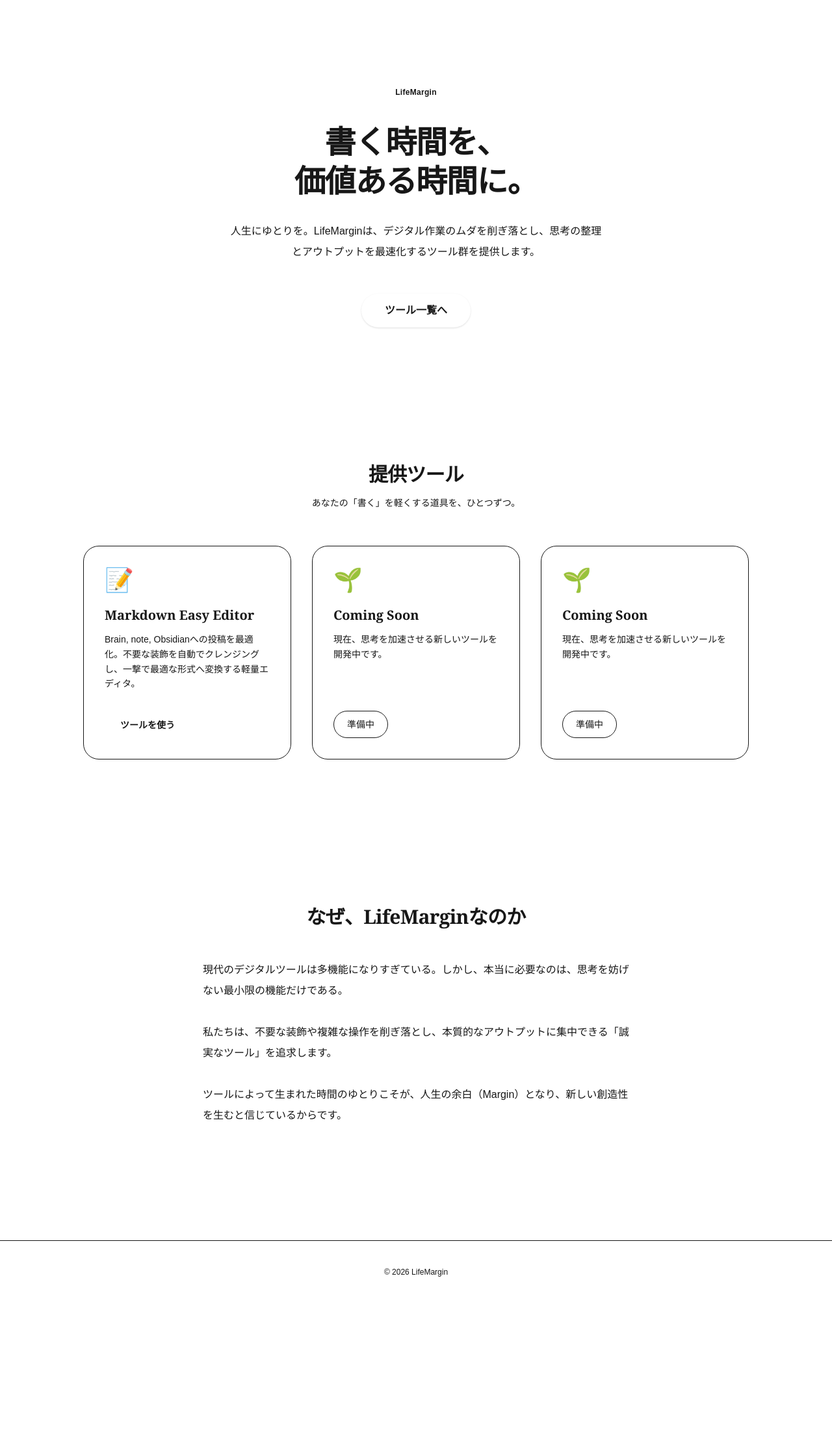
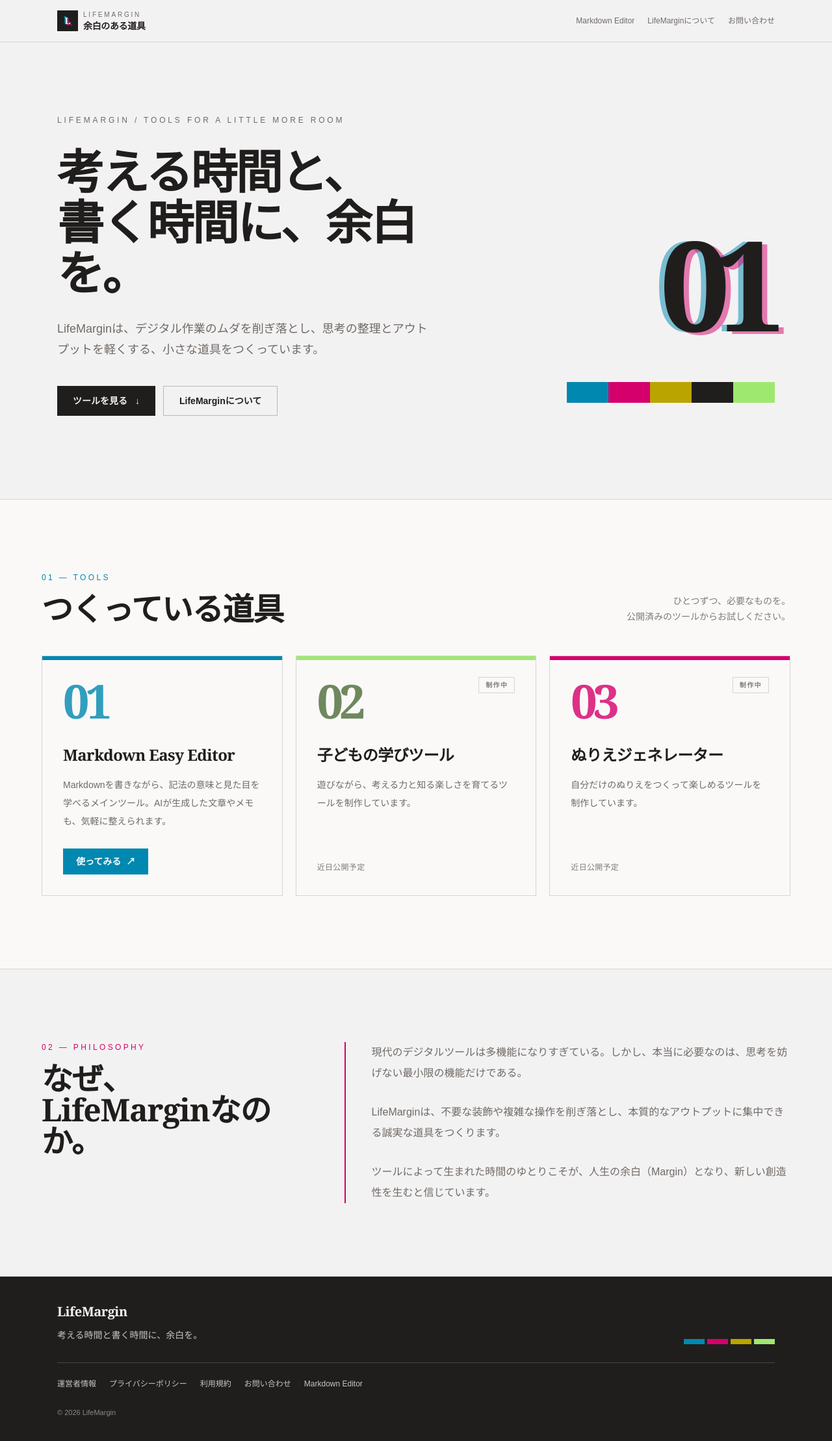
Before and after one commit to Chizmo-byte/markdown-easy-editor, a Next.js app: page / in a window 1280 px wide. Shown: the top 2218 px of the page at 65% size. Before the commit the page ends 2006 px from the top, so only its background shows below. Built offline with nearby package versions, Linux system fonts and the light colour scheme.

Commit message:
feat: refine LifeMargin proof sheet hero

```diff
--- a/src/app/page.tsx
+++ b/src/app/page.tsx
@@ -1,158 +1,125 @@
-/**
- * LifeMargin ランディングページ（ルート /）。
- *
- * 「デジタルツールプラットフォーム」を、温かいオフホワイトの紙の上に置かれた
- * document のように見せる。重要な見出しはセリフ（明朝）で品よく、CTA だけ 1 色の
- * 親しみやすいグリーンで効かせる。均等な格子感を避け、たっぷりの余白で「人生の余白」
- * を感じさせる。デザイントークンと原則は DESIGN.md に従う。
- *
- * ツールは TOOLS 配列で管理し、カードを 1 枚増やすだけで拡張できる。
- */
+import Link from "next/link";
+import { SiteFooter } from "@/components/shared/SiteFooter";
+import { SiteHeader } from "@/components/shared/SiteHeader";
 
-import Link from "next/link";
-
-/** 提供ツール 1 件分のメタ情報。`comingSoon` のときは href を持たない。 */
 interface Tool {
-  /** カード見出しのアイコン（軽量化のため絵文字で表現）。 */
-  icon: string;
+  number: string;
   name: string;
   description: string;
-  /** 遷移先。未公開ツールは undefined。 */
   href?: string;
-  comingSoon?: boolean;
+  status: "available" | "coming";
+  accent: "cyan" | "magenta" | "lime";
 }
 
 const TOOLS: ReadonlyArray<Tool> = [
   {
-    icon: "📝",
+    number: "01",
     name: "Markdown Easy Editor",
-    description:
-      "Brain, note, Obsidianへの投稿を最適化。不要な装飾を自動でクレンジングし、一撃で最適な形式へ変換する軽量エディタ。",
+    description: "Markdownを書きながら、記法の意味と見た目を学べるメインツール。AIが生成した文章やメモも、気軽に整えられます。",
     href: "/editor",
+    status: "available",
+    accent: "cyan",
   },
   {
-    icon: "🌱",
-    name: "Coming Soon",
-    description: "現在、思考を加速させる新しいツールを開発中です。",
-    comingSoon: true,
+    number: "02",
+    name: "子どもの学びツール",
+    description: "遊びながら、考える力と知る楽しさを育てるツールを制作しています。",
+    status: "coming",
+    accent: "lime",
   },
   {
-    icon: "🌱",
-    name: "Coming Soon",
-    description: "現在、思考を加速させる新しいツールを開発中です。",
-    comingSoon: true,
+    number: "03",
+    name: "ぬりえジェネレーター",
+    description: "自分だけのぬりえをつくって楽しめるツールを制作しています。",
+    status: "coming",
+    accent: "magenta",
   },
 ];
 
 const PHILOSOPHY: ReadonlyArray<string> = [
   "現代のデジタルツールは多機能になりすぎている。しかし、本当に必要なのは、思考を妨げない最小限の機能だけである。",
-  "私たちは、不要な装飾や複雑な操作を削ぎ落とし、本質的なアウトプットに集中できる「誠実なツール」を追求します。",
-  "ツールによって生まれた時間のゆとりこそが、人生の余白（Margin）となり、新しい創造性を生むと信じているからです。",
+  "LifeMarginは、不要な装飾や複雑な操作を削ぎ落とし、本質的なアウトプットに集中できる誠実な道具をつくります。",
+  "ツールによって生まれた時間のゆとりこそが、人生の余白（Margin）となり、新しい創造性を生むと信じています。",
 ];
 
-/** 提供ツールカード。公開済みは緑の CTA、未公開は淡いグリーンの面で「Coming Soon」。 */
-function ToolCard({ icon, name, description, href, comingSoon }: Tool) {
-  const live = !comingSoon && href;
-  return (
-    <div
-      className={
-        "flex flex-col rounded-3xl border border-hairline p-8 transition-shadow " +
-        (live ? "bg-surface hover:shadow-md" : "bg-accent-soft/60")
-      }
-    >
-      <div className="text-4xl" aria-hidden>
-        {icon}
+const ACCENT_CLASSES = {
+  cyan: { line: "bg-[#0088b0]", number: "text-[#0088b0]", button: "bg-[#0088b0] text-white hover:bg-[#006f91]" },
+  magenta: { line: "bg-[#d6006c]", number: "text-[#d6006c]", button: "bg-[#d6006c] text-white hover:bg-[#b4005a]" },
+  lime: { line: "bg-[#9fe870]", number: "text-[#4d6d38]", button: "border-[#b8c9ae] bg-[#f2f8ed] text-[#4d6d38]" },
+} as const;
+
+function ToolCard({ tool }: { tool: Tool }) {
+  const accent = ACCENT_CLASSES[tool.accent];
+  const card = (
+    <article className="group relative flex min-h-[300px] flex-col overflow-hidden border border-[#d8d5d2] bg-[#faf9f8] p-7 transition-transform duration-200 hover:-translate-y-1 hover:shadow-[8px_8px_0_#d8d5d2] sm:p-8">
+      <div className={`absolute inset-x-0 top-0 h-1.5 ${accent.line}`} />
+      <div className="flex items-start justify-between gap-4">
+        <span className={`font-serif text-7xl font-bold leading-none tracking-[-0.08em] opacity-80 ${accent.number}`} aria-hidden="true">{tool.number}</span>
+        {tool.status === "coming" ? <span className="border border-[#d8d5d2] px-2.5 py-1 text-[10px] font-semibold uppercase tracking-[0.14em] text-[#817a75]">制作中</span> : null}
       </div>
-      <h3 className="mt-5 font-serif text-xl font-semibold text-ink">{name}</h3>
-      <p className="mt-3 flex-1 text-sm leading-relaxed text-ink-secondary">
-        {description}
-      </p>
-      <div className="mt-8">
-        {live ? (
-          <Link
-            href={href}
-            className="inline-flex items-center rounded-full bg-accent px-6 py-2.5 text-sm font-semibold text-accent-ink transition-colors hover:bg-accent-hover active:scale-95"
-          >
-            ツールを使う
-          </Link>
+      <h3 className="mt-8 font-serif text-2xl font-bold tracking-tight text-[#201e1d]">{tool.name}</h3>
+      <p className="mt-4 flex-1 text-sm leading-7 text-[#6f6a66]">{tool.description}</p>
+      <div className="mt-7">
+        {tool.status === "available" && tool.href ? (
+          <span className={`inline-flex items-center px-5 py-2.5 text-sm font-semibold transition-colors ${accent.button}`}>使ってみる <span className="ml-2" aria-hidden="true">↗</span></span>
         ) : (
-          <span className="inline-flex items-center rounded-full border border-hairline bg-surface/70 px-5 py-2.5 text-sm font-medium text-ink-muted">
-            準備中
-          </span>
+          <span className="text-xs font-medium tracking-wide text-[#817a75]">近日公開予定</span>
         )}
       </div>
-    </div>
+    </article>
   );
+
+  return tool.href ? <Link href={tool.href} aria-label={`${tool.name}を開く`}>{card}</Link> : card;
 }
 
 export default function LandingPage() {
   return (
-    <div className="flex min-h-screen flex-col bg-canvas text-ink">
-      {/* A. Hero Section */}
-      <section className="px-6 py-28 sm:py-32">
-        <div className="mx-auto max-w-3xl text-center">
-          <span className="inline-flex items-center rounded-full bg-accent-soft px-4 py-1.5 text-xs font-semibold tracking-wide text-accent-ink">
-            LifeMargin
-          </span>
-          <h1 className="mt-8 font-serif text-4xl font-bold leading-[1.25] tracking-tight text-ink sm:text-5xl sm:leading-[1.25]">
-            書く時間を、
-            <br className="hidden sm:block" />
-            価値ある時間に。
+    <div className="min-h-screen bg-[#f3f2f2] text-[#201e1d]">
+      <SiteHeader />
+      <main>
+        <section className="mx-auto max-w-6xl px-6 pb-24 pt-20 sm:pb-32 sm:pt-28">
+          <div className="grid items-end gap-12 lg:grid-cols-[1.15fr_0.85fr] lg:gap-20">
+            <div>
+              <p className="text-xs font-medium uppercase tracking-[0.32em] text-[#6f6a66]">LifeMargin / Tools for a little more room</p>
+              <h1 className="mt-8 max-w-3xl font-serif text-5xl font-bold leading-[1.08] tracking-[-0.04em] sm:text-7xl">
+                考える時間と、<br />
+                <span className="relative inline-block">書く時間に、<span className="relative">余白を。</span></span>
               </h1>
-          <p className="mx-auto mt-8 max-w-xl text-base leading-loose text-ink-secondary">
-            人生にゆとりを。LifeMarginは、デジタル作業のムダを削ぎ落とし、思考の整理とアウトプットを最速化するツール群を提供します。
-          </p>
-          <div className="mt-12">
-            <a
-              href="#tools"
-              className="inline-flex items-center justify-center rounded-full bg-accent px-9 py-3.5 text-base font-semibold text-accent-ink shadow-sm transition-colors hover:bg-accent-hover active:scale-95"
-            >
-              ツール一覧へ
-            </a>
+              <p className="mt-8 max-w-xl text-base leading-8 text-[#6f6a66] sm:text-lg">LifeMarginは、デジタル作業のムダを削ぎ落とし、思考の整理とアウトプットを軽くする、小さな道具をつくっています。</p>
+              <div className="mt-10 flex flex-wrap gap-3">
+                <a href="#tools" className="inline-flex items-center bg-[#201e1d] px-6 py-3 text-sm font-semibold text-[#f3f2f2] transition-colors hover:bg-[#0088b0]">ツールを見る <span className="ml-3" aria-hidden="true">↓</span></a>
+                <Link href="/about" className="inline-flex items-center border border-[#bdb8b4] px-6 py-3 text-sm font-semibold text-[#201e1d] hover:border-[#201e1d]">LifeMarginについて</Link>
+              </div>
+            </div>
+            <div className="relative min-h-[230px] lg:min-h-[300px]" aria-hidden="true">
+              <div className="absolute right-4 top-0 font-serif text-[12rem] font-bold leading-none tracking-[-0.12em] text-[#0088b0]/50">01</div>
+              <div className="absolute right-0 top-1 font-serif text-[12rem] font-bold leading-none tracking-[-0.12em] text-[#d6006c]/50">01</div>
+              <div className="absolute right-2 top-0 font-serif text-[12rem] font-bold leading-none tracking-[-0.12em] text-[#201e1d]">01</div>
+              <div className="absolute bottom-5 right-0 flex">
+                <span className="h-8 w-16 bg-[#0088b0]" /><span className="h-8 w-16 bg-[#d6006c]" /><span className="h-8 w-16 bg-[#b9a400]" /><span className="h-8 w-16 bg-[#201e1d]" /><span className="h-8 w-16 bg-[#9fe870]" />
+              </div>
             </div>
           </div>
         </section>
 
-      {/* B. Tool Grid Section */}
-      <section id="tools" className="scroll-mt-10 px-6 py-20">
-        <div className="mx-auto max-w-5xl">
-          <h2 className="text-center font-serif text-3xl font-semibold tracking-tight text-ink">
-            提供ツール
-          </h2>
-          <p className="mt-4 text-center text-sm text-ink-muted">
-            あなたの「書く」を軽くする道具を、ひとつずつ。
-          </p>
-          <div className="mt-14 grid grid-cols-1 gap-8 md:grid-cols-2 lg:grid-cols-3">
-            {TOOLS.map((tool, i) => (
-              <ToolCard key={`${tool.name}-${i}`} {...tool} />
-            ))}
+        <section id="tools" className="border-y border-[#d8d5d2] bg-[#faf9f8] px-6 py-20 scroll-mt-10 sm:py-28">
+          <div className="mx-auto max-w-6xl">
+            <div className="flex items-end justify-between gap-6">
+              <div><p className="text-xs font-medium uppercase tracking-[0.28em] text-[#0088b0]">01 — Tools</p><h2 className="mt-4 font-serif text-4xl font-bold tracking-tight sm:text-5xl">つくっている道具</h2></div>
+              <p className="hidden max-w-xs text-right text-sm leading-6 text-[#817a75] sm:block">ひとつずつ、必要なものを。<br />公開済みのツールからお試しください。</p>
             </div>
+            <div className="mt-12 grid grid-cols-1 gap-5 md:grid-cols-3">{TOOLS.map((tool) => <ToolCard key={tool.number} tool={tool} />)}</div>
           </div>
         </section>
 
-      {/* C. Philosophy Section（AdSense対策・独自コンテンツ） */}
-      <section className="px-6 py-20">
-        <div className="mx-auto max-w-3xl rounded-3xl bg-accent-soft px-8 py-16 sm:px-14">
-          <h2 className="text-center font-serif text-3xl font-semibold tracking-tight text-ink">
-            なぜ、LifeMarginなのか
-          </h2>
-          <div className="mt-12 space-y-8">
-            {PHILOSOPHY.map((paragraph) => (
-              <p
-                key={paragraph}
-                className="text-base leading-loose text-ink-secondary"
-              >
-                {paragraph}
-              </p>
-            ))}
-          </div>
+        <section className="px-6 py-20 sm:py-28">
+          <div className="mx-auto grid max-w-6xl gap-12 lg:grid-cols-[0.7fr_1.3fr] lg:gap-24">
+            <div><p className="text-xs font-medium uppercase tracking-[0.28em] text-[#d6006c]">02 — Philosophy</p><h2 className="mt-4 font-serif text-4xl font-bold tracking-tight sm:text-5xl">なぜ、<br />LifeMarginなのか。</h2></div>
+            <div className="space-y-7 border-l-2 border-[#d6006c] pl-6 sm:pl-10">{PHILOSOPHY.map((paragraph) => <p key={paragraph} className="text-base leading-8 text-[#6f6a66]">{paragraph}</p>)}</div>
           </div>
         </section>
-
-      {/* D. Footer */}
-      <footer className="mt-8 border-t border-hairline px-6 py-10">
-        <p className="text-center text-xs text-ink-muted">© 2026 LifeMargin</p>
-      </footer>
+      </main>
+      <SiteFooter />
     </div>
   );
 }
--- a/src/components/shared/SiteFooter.tsx
+++ b/src/components/shared/SiteFooter.tsx
@@ -2,20 +2,28 @@ import Link from "next/link";
 
 export function SiteFooter() {
   return (
-    <footer className="mt-auto border-t border-zinc-200 bg-white">
-      <div className="mx-auto flex w-full max-w-6xl flex-col gap-5 px-4 py-8 text-xs text-zinc-500 sm:px-6">
-        <div>
-          <Link href="/" className="font-semibold tracking-wide text-zinc-800 hover:text-indigo-600">LifeMargin</Link>
-          <p className="mt-1">考える時間と書く時間に、余白を。</p>
+    <footer className="mt-auto border-t border-[#d8d5d2] bg-[#201e1d] text-[#f3f2f2]">
+      <div className="mx-auto flex w-full max-w-6xl flex-col gap-7 px-4 py-10 sm:px-6">
+        <div className="flex flex-col justify-between gap-6 sm:flex-row sm:items-end">
+          <div>
+            <Link href="/" className="font-serif text-xl font-bold tracking-tight hover:text-[#9fe870]">LifeMargin</Link>
+            <p className="mt-2 max-w-sm text-sm leading-7 text-[#c8c3bf]">考える時間と書く時間に、余白を。</p>
+          </div>
+          <div className="flex items-end gap-1" aria-hidden="true">
+            <span className="h-2 w-8 bg-[#0088b0]" />
+            <span className="h-2 w-8 bg-[#d6006c]" />
+            <span className="h-2 w-8 bg-[#b9a400]" />
+            <span className="h-2 w-8 bg-[#9fe870]" />
+          </div>
         </div>
-        <nav aria-label="フッターナビゲーション" className="flex flex-wrap gap-x-5 gap-y-2">
-          <Link href="/about" className="hover:text-indigo-600">運営者情報</Link>
-          <Link href="/privacy" className="hover:text-indigo-600">プライバシーポリシー</Link>
-          <Link href="/terms" className="hover:text-indigo-600">利用規約</Link>
-          <Link href="/contact" className="hover:text-indigo-600">お問い合わせ</Link>
-          <Link href="/editor" className="hover:text-indigo-600">Markdown Editor</Link>
+        <nav aria-label="フッターナビゲーション" className="flex flex-wrap gap-x-5 gap-y-3 border-t border-[#4a4542] pt-6 text-xs text-[#c8c3bf]">
+          <Link href="/about" className="hover:text-[#9fe870]">運営者情報</Link>
+          <Link href="/privacy" className="hover:text-[#9fe870]">プライバシーポリシー</Link>
+          <Link href="/terms" className="hover:text-[#9fe870]">利用規約</Link>
+          <Link href="/contact" className="hover:text-[#9fe870]">お問い合わせ</Link>
+          <Link href="/editor" className="hover:text-[#9fe870]">Markdown Editor</Link>
         </nav>
-        <p>© {new Date().getFullYear()} LifeMargin</p>
+        <p className="text-[11px] text-[#8e8883]">© {new Date().getFullYear()} LifeMargin</p>
       </div>
     </footer>
   );
--- a/src/components/shared/SiteHeader.tsx
+++ b/src/components/shared/SiteHeader.tsx
@@ -2,15 +2,23 @@ import Link from "next/link";
 
 export function SiteHeader({ current }: { current?: "editor" | "about" | "privacy" | "terms" | "contact" }) {
   return (
-    <header className="border-b border-zinc-200 bg-white">
-      <div className="mx-auto flex min-h-14 w-full max-w-6xl items-center justify-between gap-4 px-4 sm:px-6">
-        <Link href="/" className="shrink-0 text-sm font-semibold tracking-wide text-zinc-900 hover:text-indigo-600">
-          LifeMargin
+    <header className="border-b border-[#d8d5d2] bg-[#f3f2f2] text-[#201e1d]">
+      <div className="mx-auto flex min-h-16 w-full max-w-6xl items-center justify-between gap-4 px-4 sm:px-6">
+        <Link href="/" className="group flex shrink-0 items-center gap-2" aria-label="LifeMarginトップへ">
+          <span className="relative inline-flex h-8 w-8 items-center justify-center overflow-hidden bg-[#201e1d] font-serif text-sm font-bold text-[#f3f2f2]">
+            <span className="absolute -translate-x-0.5 -translate-y-0.5 text-[#0088b0]">L</span>
+            <span className="absolute translate-x-0.5 translate-y-0.5 text-[#d6006c]">L</span>
+            <span className="relative">L</span>
+          </span>
+          <span>
+            <span className="block text-[10px] font-medium uppercase tracking-[0.28em] text-[#6f6a66]">LifeMargin</span>
+            <span className="block font-serif text-sm font-bold tracking-tight group-hover:text-[#0088b0]">余白のある道具</span>
+          </span>
         </Link>
-        <nav aria-label="サイト内ナビゲーション" className="flex items-center gap-3 overflow-x-auto text-xs text-zinc-600 sm:gap-5">
-          <Link className={current === "editor" ? "font-semibold text-indigo-700" : "hover:text-indigo-600"} href="/editor">Markdown Editor</Link>
-          <Link className={current === "about" ? "font-semibold text-indigo-700" : "hover:text-indigo-600"} href="/about">LifeMarginについて</Link>
-          <Link className={current === "contact" ? "font-semibold text-indigo-700" : "hover:text-indigo-600"} href="/contact">お問い合わせ</Link>
+        <nav aria-label="サイト内ナビゲーション" className="flex items-center gap-3 overflow-x-auto text-xs text-[#6f6a66] sm:gap-5">
+          <Link className={current === "editor" ? "font-semibold text-[#0088b0]" : "hover:text-[#0088b0]"} href="/editor">Markdown Editor</Link>
+          <Link className={current === "about" ? "font-semibold text-[#0088b0]" : "hover:text-[#0088b0]"} href="/about">LifeMarginについて</Link>
+          <Link className={current === "contact" ? "font-semibold text-[#d6006c]" : "hover:text-[#d6006c]"} href="/contact">お問い合わせ</Link>
         </nav>
       </div>
     </header>
```
Lines whose indentation alone changed are shown as unchanged.
